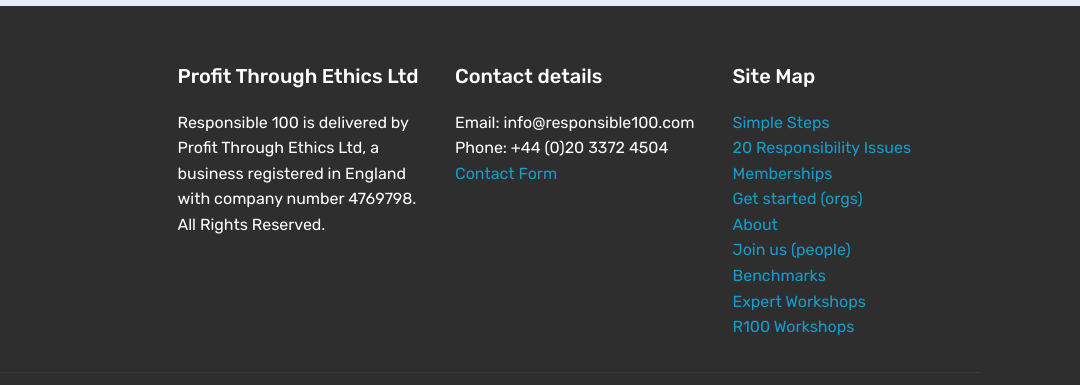
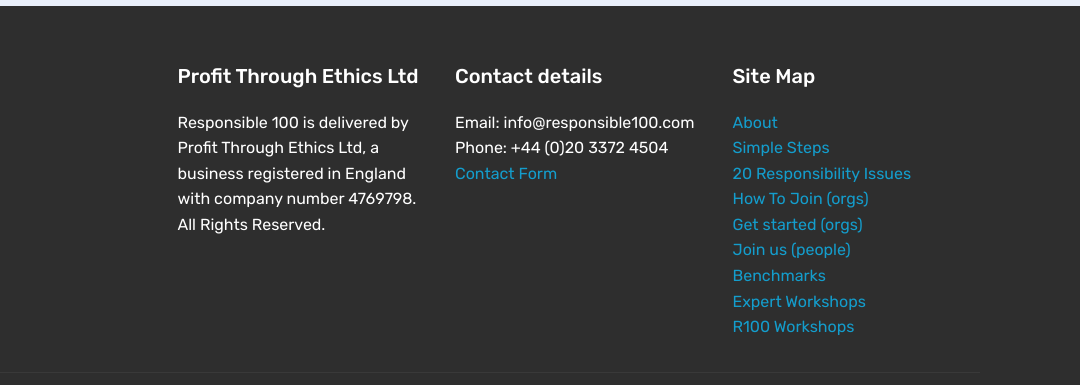
Before and after one commit to michsol02/folder33, a plain HTML site: page issues.html in a window 1280 px wide. Shown: the part 3329-3714 px from the top of the page, 200-1280 px from the left. Drawn offline with Linux system fonts and the light colour scheme; files whose address does not match are found by name.

```diff
--- a/issues.html
+++ b/issues.html
@@ -381,7 +381,7 @@
             <div class="col-12 col-md-3 mbr-fonts-style display-7">
                 <h5 class="pb-3">
                     Site Map</h5>
-                <p class="mbr-text"><a href="simple-steps.html" class="text-primary">Simple Steps</a><br><a href="issues.html" class="text-primary">20 Responsibility Issues</a><br><a href="memberships.html" class="text-primary">Memberships</a><br><a href="get-started.html" class="text-primary">Get started (orgs)</a><br><a href="about.html" class="text-primary">About</a><br><a href="join-us.html" class="text-primary">Join us (people)</a><br><a href="benchmarks.html" class="text-primary">Benchmarks</a><br><a href="workshops.html" class="text-primary">Expert Workshops</a><br><a href="R100-Led-Workshops.html" class="text-primary">R100 Workshops</a><br></p>
+                <p class="mbr-text"><a href="simple-steps.html" class="text-primary">About</a><br><a href="simple-steps.html" class="text-primary">Simple Steps</a><br><a href="issues.html" class="text-primary">20 Responsibility Issues</a><br><a href="memberships.html" class="text-primary">How To Join (orgs)</a><br><a href="get-started.html" class="text-primary">Get started (orgs)</a><br><a href="join-us.html" class="text-primary">Join us (people)</a><br><a href="benchmarks.html" class="text-primary">Benchmarks</a><br><a href="workshops.html" class="text-primary">Expert Workshops</a><br><a href="R100-Led-Workshops.html" class="text-primary">R100 Workshops</a><br></p>
             </div>
         </div>
         <div class="footer-lower">
```
Also changed, not shown: contact-us.html (+1 -1 lines), 1 other file.
